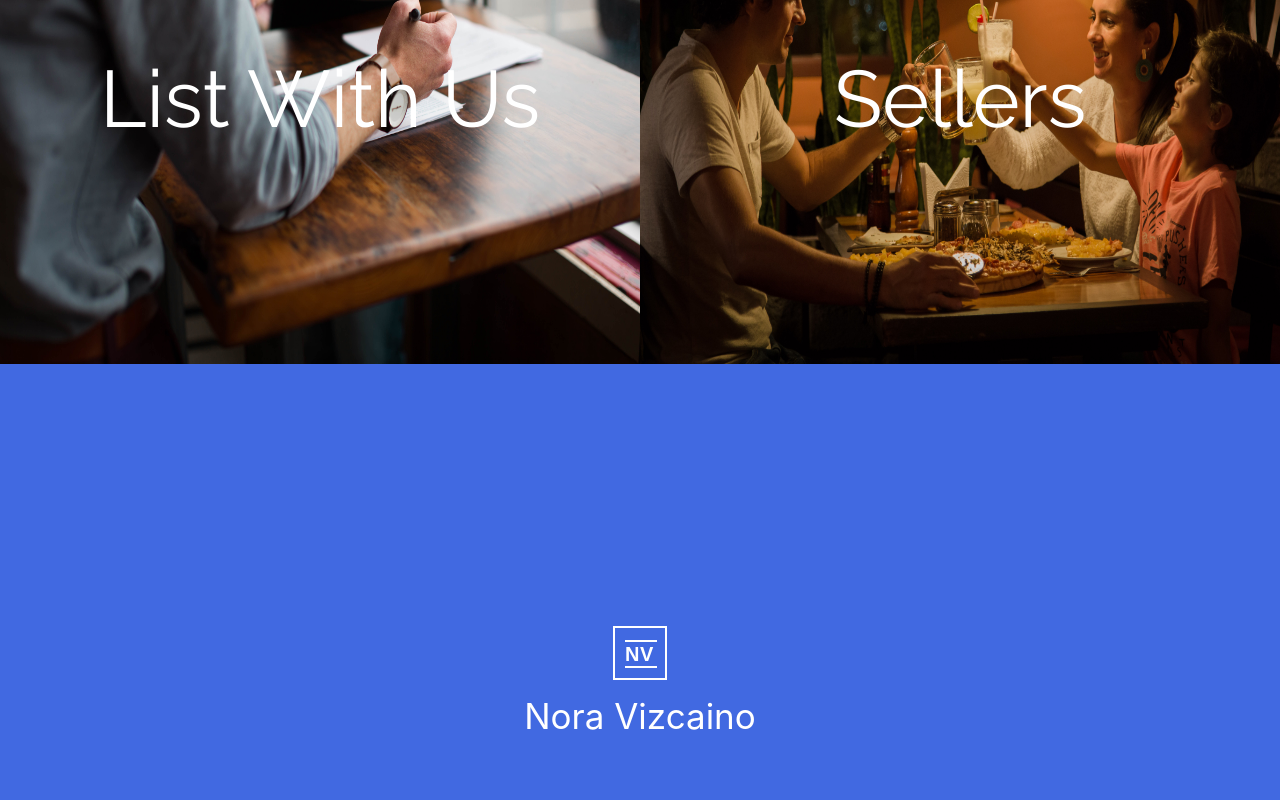
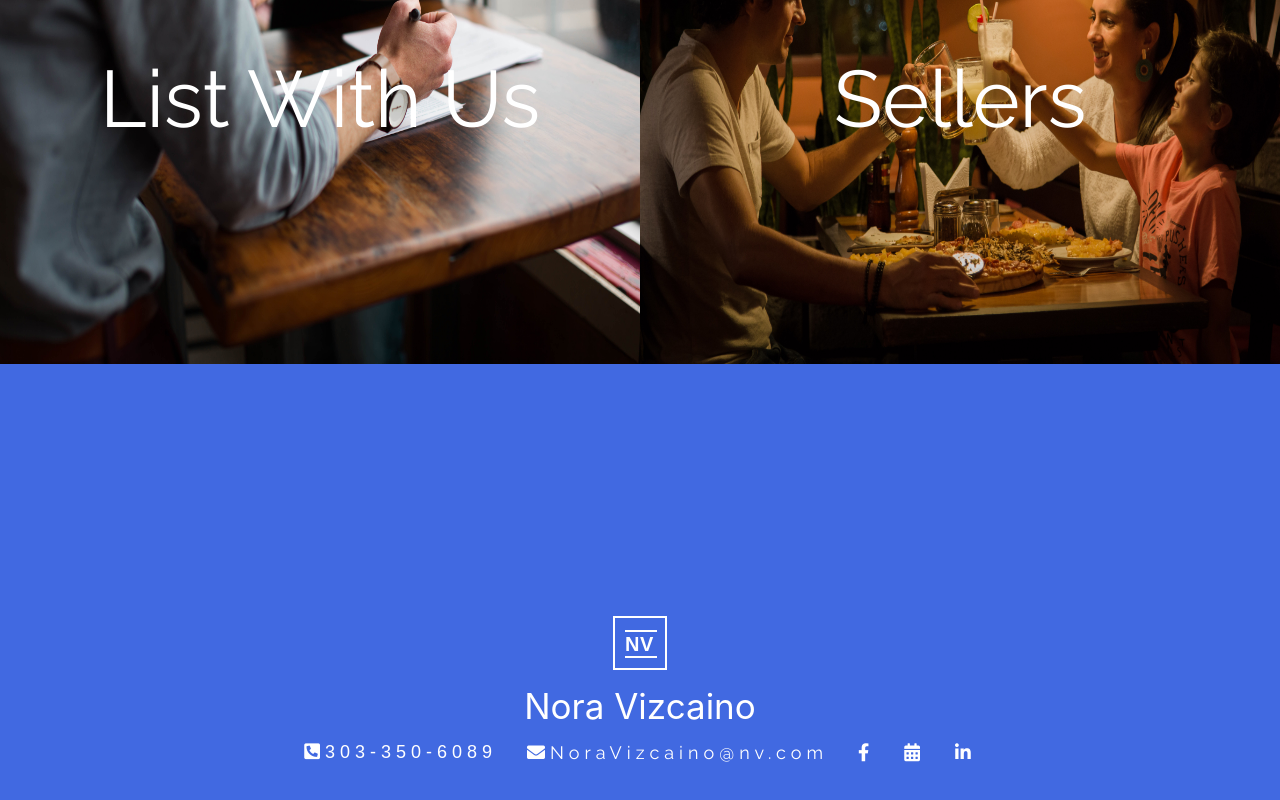
Before and after one commit to ArizonaMangoJuice/Home-Brokers, a React (Create React App) app: page / in a window 1280 px wide. Shown: the part 2451-3251 px from the top of the page. Built offline with nearby package versions, Linux system fonts and the light colour scheme.

Commit message:
added footer component

```diff
--- a/src/components/Footer/Footer.css
+++ b/src/components/Footer/Footer.css
@@ -31,3 +31,22 @@
 .name p{
     margin: 0 0 0 0;
 }
+
+.footer-nav{
+    display: flex;
+    flex-direction: row;
+}
+
+.footer-nav a {
+    color: white;
+    text-decoration: none;
+    font-family: Raleway;
+    font-size: 18px;
+    margin: 0 15px 0 15px;
+    letter-spacing: 5px;
+    vertical-align: bottom;
+}
+
+.default-number{
+    font-family: sans-serif !important;
+}
--- a/src/components/Footer/Footer.js
+++ b/src/components/Footer/Footer.js
@@ -25,13 +25,21 @@ export default function Footer(){
                 </div>
                 <nav className='footer-nav'>
                     <div className='number'>
-
+                        <a className='footer-links default-number' href='tel:303-350-6089'>
+                            <i class="fas fa-phone-square-alt "></i>
+                            303-350-6089
+                        </a>
                     </div>
                     <div className='email'>
-
+                        <a className='footer-links' href='mailto:hello@nv.com'>
+                            <i class="fas fa-envelope"></i>
+                            NoraVizcaino@nv.com
+                        </a>
                     </div>
                     <div className='social'>
-
+                        <a href='#'><i class="fab fa-facebook-f"></i></a>
+                        <a href='#'><i class="fas fa-calendar-alt"></i></a>
+                        <a href='#'><i class="fab fa-linkedin-in"></i></a>
                     </div>
                 </nav>
             </div>
```
